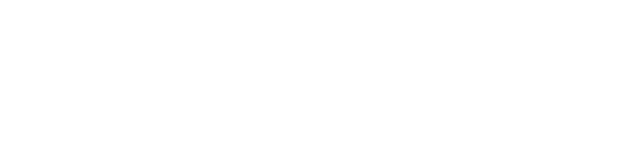
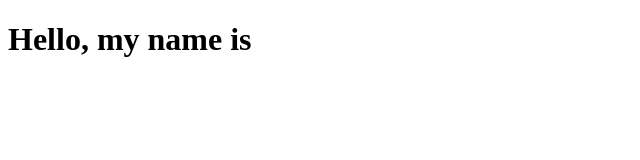
Before and after one commit to Lipieta85/nauka-gita, a plain HTML site: page index.html in a window 1280 px wide. Shown: the whole page, without its empty margins (0-640 px from the left). Drawn offline with nearby package versions, Linux system fonts and the light colour scheme; files that its build step writes are made by us from their sources.

Commit message:
Add page content

```diff
--- a/index.html
+++ b/index.html
@@ -2,6 +2,7 @@
 <html>
     <head>
         <meta charset="UTF-8">
+	<title>My First Commit</title>
         <link
 href="https://fonts.googleapis.com/css?family=Montserrat:400,700|Rubik:400,700"
 rel="stylesheet">
@@ -9,6 +10,7 @@ rel="stylesheet">
     </head>
     <body>
         <header>
+	   <h1>Hello, my name is</h2>
         </header>
         <main class="container">
             <section class="about">
```
